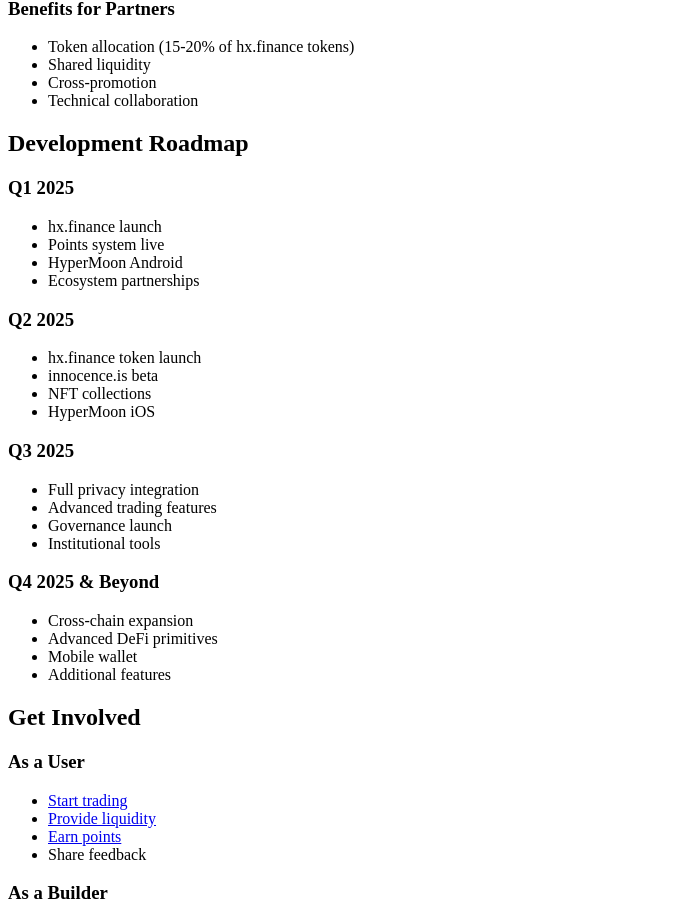
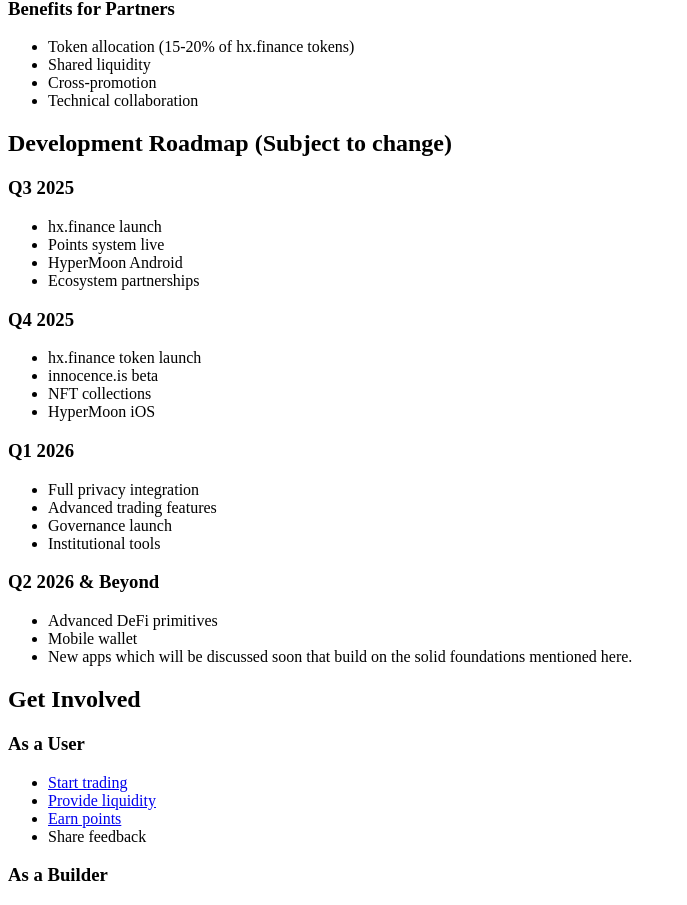
Before and after one commit to hxfinance/hx-docs, a Next.js app: page /ecosystem/overview in a window 1280 px wide. Shown: the part 2638-3543 px from the top of the page, without its empty margins (0-687 px from the left). Built offline with nearby package versions, Linux system fonts and the light colour scheme.

Commit message:
Update overview.mdx

```diff
--- a/pages/ecosystem/overview.mdx
+++ b/pages/ecosystem/overview.mdx
@@ -128,31 +128,30 @@
 - Cross-promotion
 - Technical collaboration
 
-## Development Roadmap
+## Development Roadmap (Subject to change)
 
-### Q1 2025
+### Q3 2025
 - hx.finance launch
 - Points system live
 - HyperMoon Android
 - Ecosystem partnerships
 
-### Q2 2025
+### Q4 2025
 - hx.finance token launch
 - innocence.is beta
 - NFT collections
 - HyperMoon iOS
 
-### Q3 2025
+### Q1 2026
 - Full privacy integration
 - Advanced trading features
 - Governance launch
 - Institutional tools
 
-### Q4 2025 & Beyond
-- Cross-chain expansion
+### Q2 2026 & Beyond
 - Advanced DeFi primitives
 - Mobile wallet
-- Additional features
+- New apps which will be discussed soon that build on the solid foundations mentioned here.
 
 ## Get Involved
 
```
